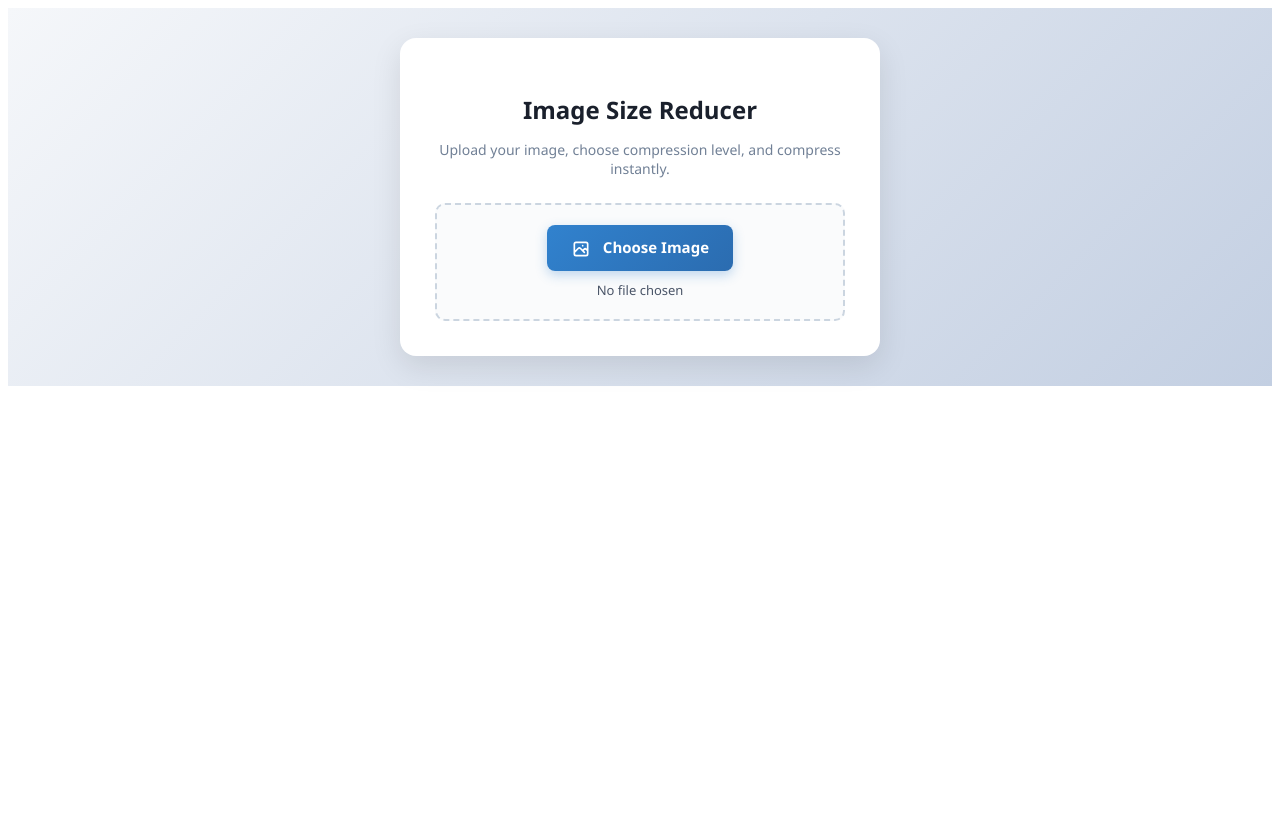
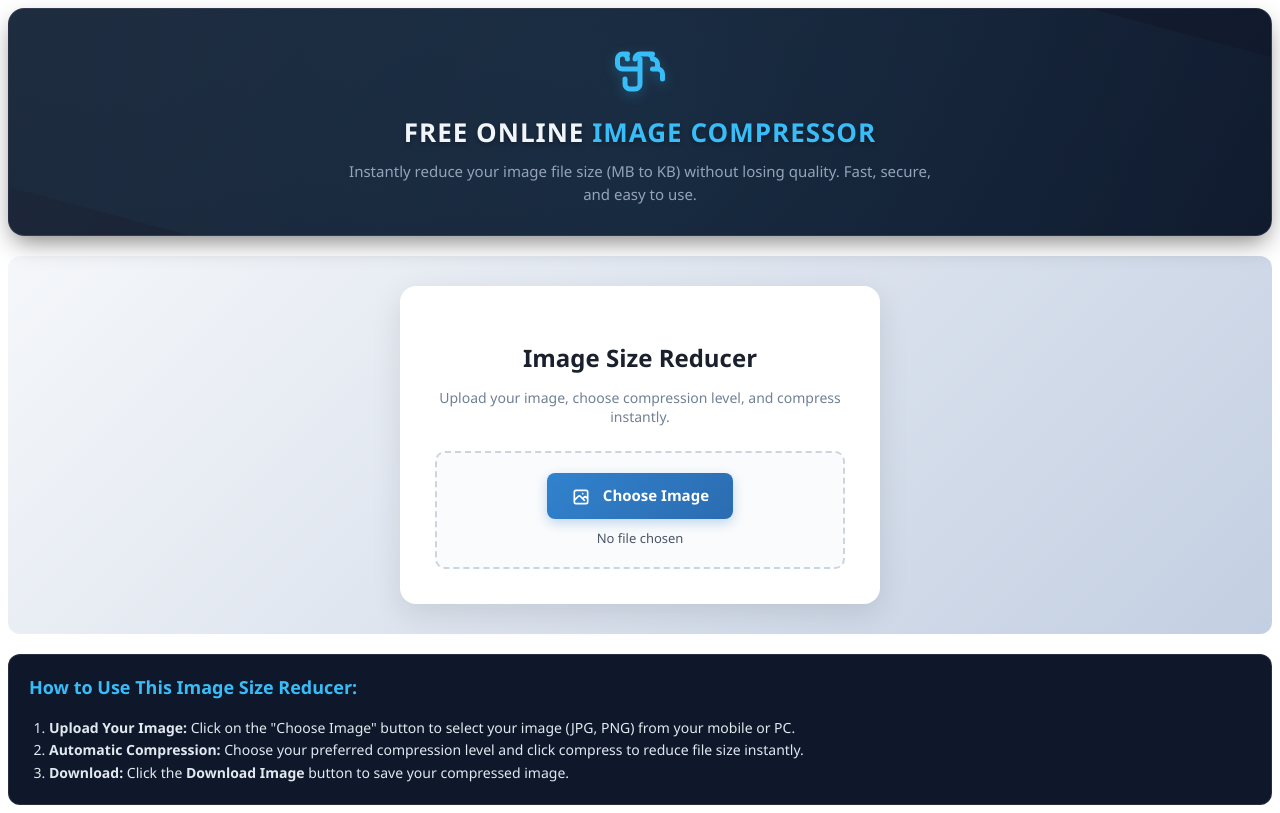
Before and after one commit to abhaysc9580-star/image-size-reducer, a plain HTML site: page index.html in a window 1280 px wide. Drawn offline with Linux system fonts and the light colour scheme.

Commit message:
Update index.html with header banner and image compressor tool

```diff
--- a/index.html
+++ b/index.html
@@ -1,3 +1,24 @@
+<div style="background: linear-gradient(135deg, rgb(30, 41, 59) 0%, rgb(15, 23, 42) 100%); border-radius: 16px; border: 1px solid rgba(255, 255, 255, 0.1); box-shadow: rgba(0, 0, 0, 0.5) 0px 10px 25px -5px; font-family: 'Segoe UI', Tahoma, Geneva, Verdana, sans-serif; margin-bottom: 20px; overflow: hidden; padding: 30px 15px; position: relative; text-align: center; box-sizing: border-box;">
+
+    <div style="background: radial-gradient(circle, rgba(56, 189, 248, 0.08) 0%, rgba(15, 23, 42, 0) 70%); height: 200%; left: -50%; position: absolute; top: -50%; transform: rotate(15deg); width: 200%; pointer-events: none;">
+    </div>
+
+    <div style="display: inline-block; margin-bottom: 15px; position: relative;">
+        <svg fill="none" height="60" style="filter: drop-shadow(0 4px 6px rgba(56, 189, 248, 0.3));" viewBox="0 0 24 24" width="60" xmlns="http://www.w3.org/2000/svg">
+            <path d="M21 16V14C21 12.8954 20.1046 12 19 12M19 12M19 12V10C19 8.89544 18.1046 8 17 8M5 12H12M19 12H17M5 12C3.89543 12 3 11.1046 3 10V8C3 6.89543 3.89543 6 5 6M5 6H7M12 6H17M5 6C6.10457 6 7 6.89543 7 8M12 6C10.8954 6 10 6.89543 10 8M17 8C18.1046 8 19 8.89544 19 10M17 8C17 6.89543 16.1046 6 15 6M12 8V18C12 19.1046 11.1046 20 10 20H8C6.89543 20 6 19.1046 6 18V16" stroke-linecap="round" stroke-linejoin="round" stroke-width="2" stroke="#38bdf8">
+        </path></svg>
+    </div>
+
+    <h1 style="color: #f1f5f9; font-size: 26px; font-weight: 800; letter-spacing: 1px; margin: 0px 0px 10px; position: relative; text-shadow: rgba(0, 0, 0, 0.3) 0px 2px 4px; text-transform: uppercase;">
+        FREE ONLINE
+        <span style="color: #38bdf8;">IMAGE COMPRESSOR</span>
+    </h1>
+
+    <p style="color: #94a3b8; font-size: 15px; font-weight: 400; line-height: 1.5; margin: 0px auto; max-width: 600px; position: relative;">
+        Instantly reduce your image file size (MB to KB) without losing quality. Fast, secure, and easy to use.
+    </p>
+</div>
+
 <div class="tool-wrapper">
     <div class="container">
         <div class="tool-header">
@@ -6,8 +27,8 @@
         </div>
 
         <div class="upload-box">
-            <input accept="image/*" id="imageInput" type="file" style="display: none;" />
-            <label for="imageInput" class="upload-btn">
+            <input accept="image/*" id="imageInput" style="display: none;" type="file" />
+            <label for="imageInput" class="upload-btn" style="cursor: pointer;">
                 <svg fill="none" height="20" stroke-width="2" stroke="currentColor" style="margin-right: 8px; vertical-align: middle;" viewBox="0 0 24 24" width="20"><path d="M4 16l4.586-4.586a2 2 0 012.828 0L16 16m-2-2l1.586-1.586a2 2 0 012.828 0L20 14m-6-6h.01M6 20h12a2 2 0 002-2V6a2 2 0 00-2-2H6a2 2 0 00-2 2v12a2 2 0 002 2z" stroke-linecap="round" stroke-linejoin="round"></path></svg>
                 Choose Image
             </label>
@@ -46,6 +67,15 @@
     </div>
 </div>
 
+<div style="background: rgb(15, 23, 42); border-radius: 12px; border: 1px solid rgba(255, 255, 255, 0.1); color: #e2e8f0; font-family: 'Segoe UI', Tahoma, Geneva, Verdana, sans-serif; margin-top: 20px; padding: 20px; box-sizing: border-box;">
+    <h3 style="color: #38bdf8; font-size: 18px; margin-top: 0px;">How to Use This Image Size Reducer:</h3>
+    <ol style="line-height: 1.6; margin-bottom: 0px; padding-left: 20px; font-size: 14px;">
+        <li><b>Upload Your Image:</b> Click on the "Choose Image" button to select your image (JPG, PNG) from your mobile or PC.</li>
+        <li><b>Automatic Compression:</b> Choose your preferred compression level and click compress to reduce file size instantly.</li>
+        <li><b>Download:</b> Click the <b>Download Image</b> button to save your compressed image.</li>
+    </ol>
+</div>
+
 <style>
     .tool-wrapper {
         font-family: 'Segoe UI', Tahoma, Geneva, Verdana, sans-serif;
@@ -56,6 +86,7 @@
         align-items: center;
         width: 100%;
         box-sizing: border-box;
+        border-radius: 12px;
     }
     .tool-wrapper .container {
         background: #ffffff;
```
